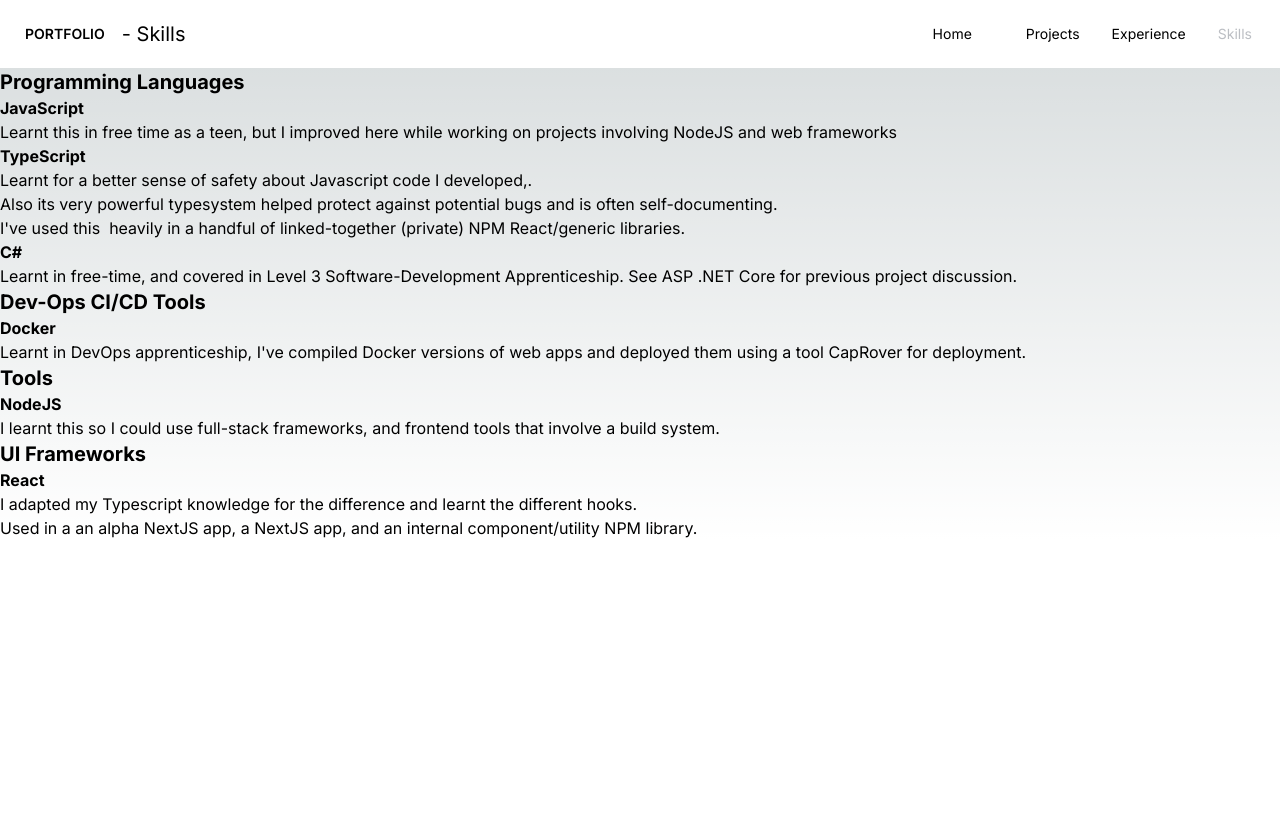
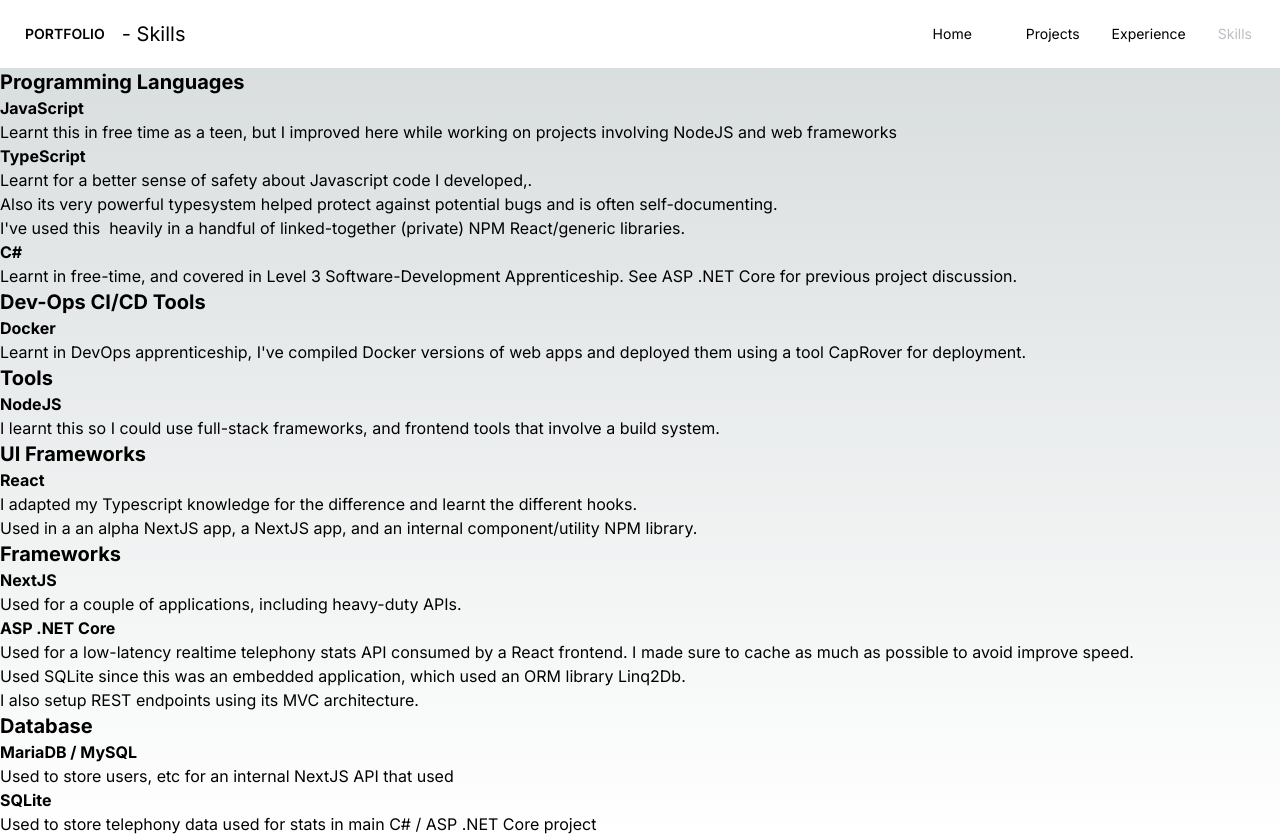
Before and after one commit to TomBebb/tomb-portfolio, a Next.js app: page /skills in a window 1280 px wide. Before the commit the page ends 800 px from the top, so only its background shows below. Built offline with nearby package versions, Linux system fonts and the light colour scheme; some icons are missing.

Commit message:
Add more skills

```diff
--- a/src/app/skills/page.tsx
+++ b/src/app/skills/page.tsx
@@ -3,7 +3,9 @@ import { useMemo } from "react"
 type SkillType =
     | 'lang'
     | 'devops'
+    | 'data'
     | 'tool'
+    | 'fw'
     | 'ui'
 
 interface Skill {
@@ -17,6 +19,8 @@ const skillTypeNames: Record<SkillType, string> = {
     devops: "Dev-Ops CI/CD Tools",
     tool: "Tools",
     ui: "UI Frameworks",
+    fw: "Frameworks",
+    data: "Database",
 }
 const skillTypes: SkillType[] = Object.keys(skillTypeNames) as SkillType[];
 
@@ -58,7 +62,36 @@ const mySkills: Skill[] = [
         name: "React",
         desc: "I adapted my Typescript knowledge for the difference and learnt the different hooks.\n"+
         "Used in a an alpha NextJS app, a NextJS app, and an internal component/utility NPM library.",
-    }
+    },
+
+    {
+        company: "Yellowgrid",
+        type: "fw",
+        name: "NextJS",
+        desc: "Used for a couple of applications, including heavy-duty APIs.",
+    },
+    {
+        company: "Yellowgrid",
+        type: "fw",
+        name: "ASP .NET Core",
+        desc: "Used for a low-latency realtime telephony stats API consumed by a React frontend." +
+        " I made sure to cache as much as possible to avoid improve speed. \n"+
+        "Used SQLite since this was an embedded application, which used an ORM library Linq2Db.\n" +
+        "I also setup REST endpoints using its MVC architecture.",
+    },
+
+    {
+        company: "Yellowgrid",
+        type: "data",
+        name: "MariaDB / MySQL",
+        desc: "Used to store users, etc for an internal NextJS API that used ",
+    },
+    {
+        company: "Yellowgrid",
+        type: "data",
+        name: "SQLite",
+        desc: "Used to store telephony data used for stats in main C# / ASP .NET Core project",
+    },
 
 ]
 
```
